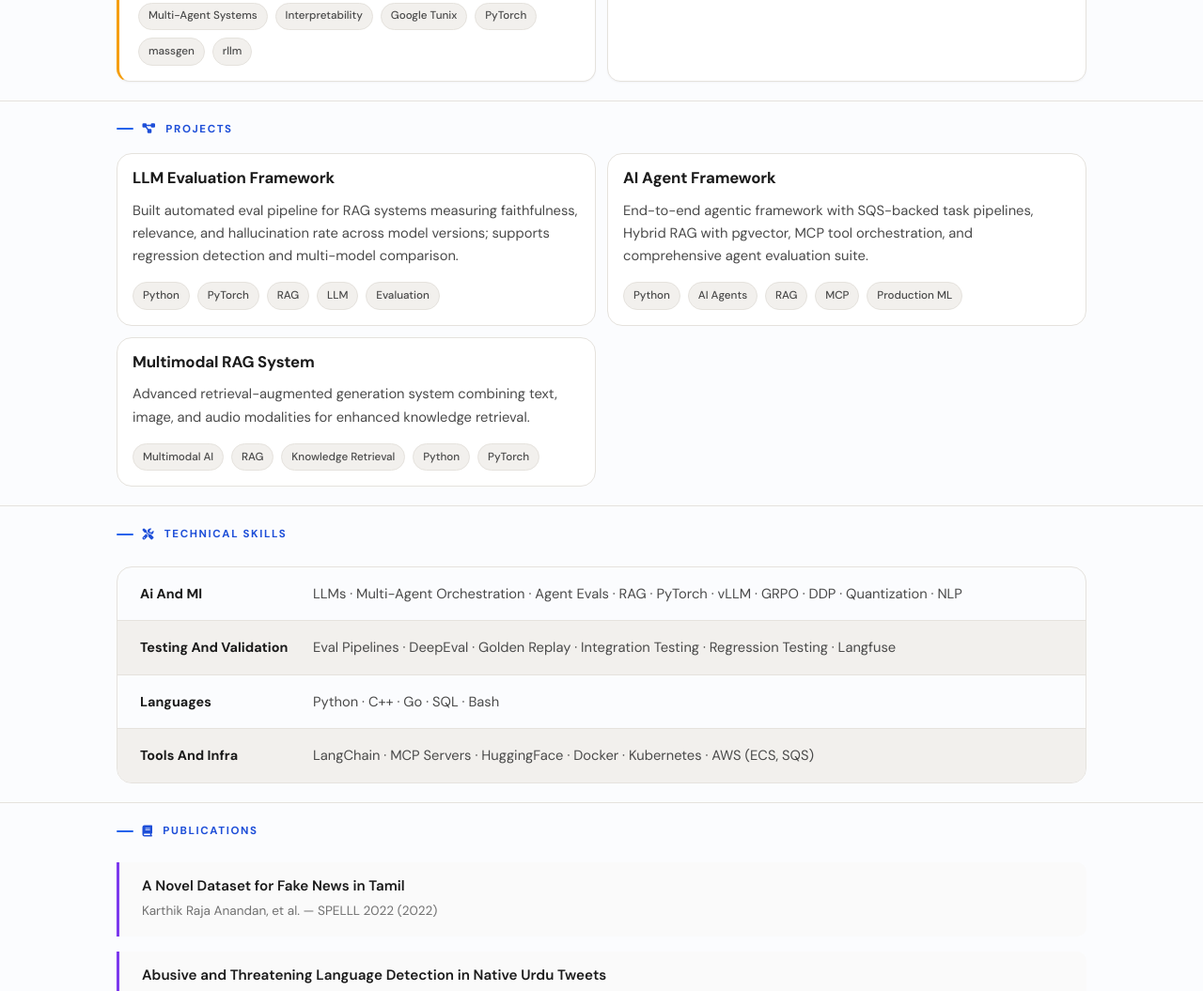
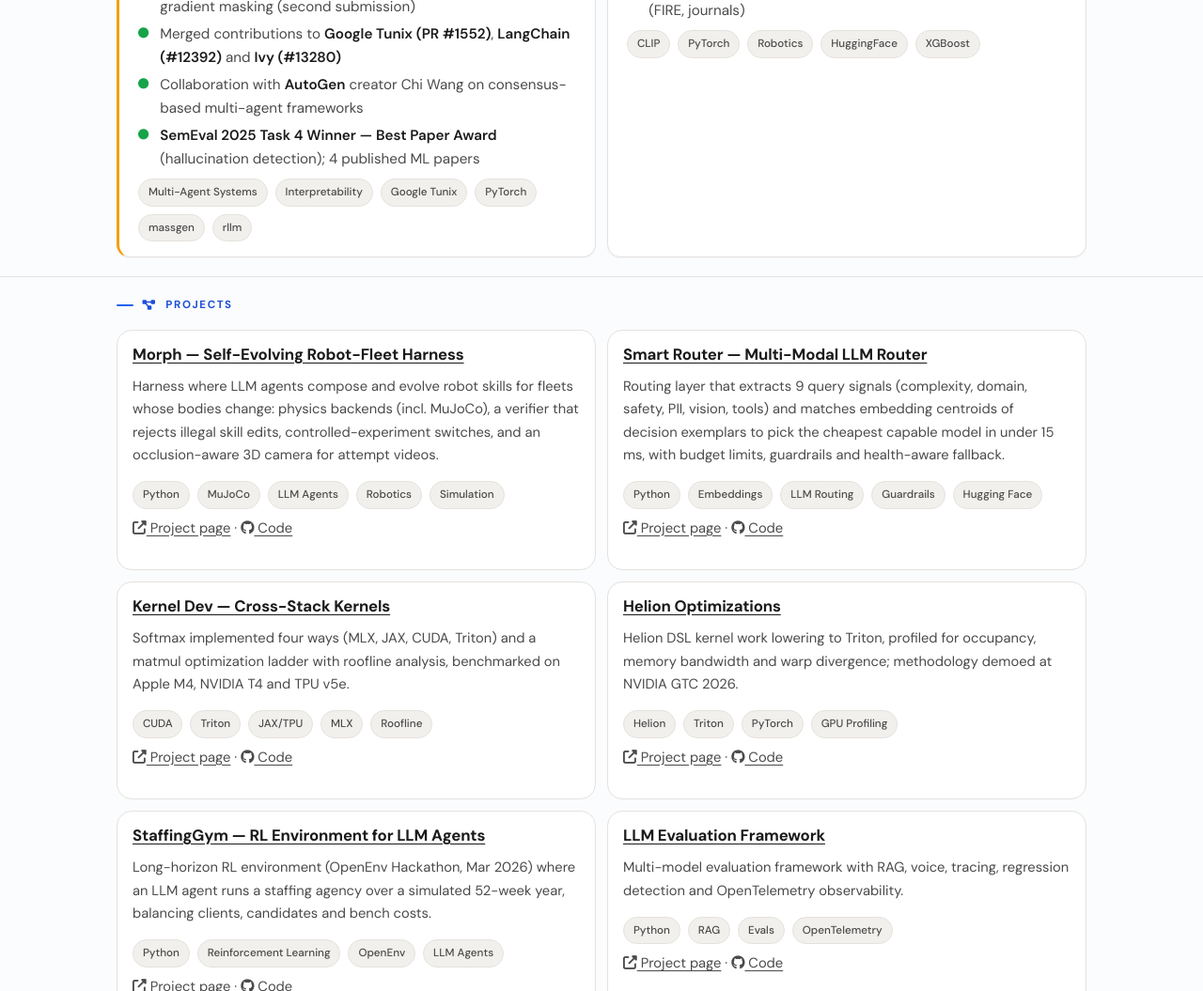
Before and after one commit to kitrakrev/kitrakrev.github.io, an Astro site: page /datascience in a window 1280 px wide. Shown: the part 1745-2800 px from the top of the page at 94% size. Built offline with nearby package versions, Linux system fonts and the light colour scheme; Astro itself is replaced by a stand-in of ours.

Commit message:
Fix project links and data discrepancies; add new projects and achievements
Project cards now render from data.json with links to real repos and their
Pages sites (Morph, Smart Router, Kernel Dev, Helion, StaffingGym, TeamHQ,
LLM evals). Old links pointed to five repos that did not exist.

Align experience with resume: Citi title/start, MultiOn remote, Tunix PR
moved out of the 2023 internship, Elas DAU/TTFT/GRPO bullets, NeurIPS
unlearning submission, AMD ROCm, BayLearn oral, Cal Hacks judge.

```diff
--- /dev/null
+++ b/src/components/ProjectCards.astro
@@ -0,0 +1,26 @@
+---
+import data from '../data/data.json';
+const { view } = Astro.props;
+const cat = view === 'sde' ? 'SDE' : 'Data Science';
+const projects = data.projects.filter((p) => p.category === cat || p.category === 'Both');
+---
+<div class="sde-projects-grid">
+  {
+    projects.map((proj) => (
+      <div class="project-card-compact">
+        <h3>{proj.page ? <a href={proj.page}>{proj.title}</a> : proj.title}</h3>
+        <p>{proj.description}</p>
+        <div class="project-tags">
+          {proj.tags.map((t) => (
+            <span class="tag">{t}</span>
+          ))}
+        </div>
+        <p class="project-links">
+          {proj.page && <a href={proj.page}><i class="fas fa-external-link-alt"></i> Project page</a>}
+          {proj.page && ' · '}
+          <a href={proj.github}><i class="fab fa-github"></i> Code</a>
+        </p>
+      </div>
+    ))
+  }
+</div>
--- a/src/data/data.json
+++ b/src/data/data.json
@@ -2,7 +2,7 @@
   "profile": {
     "name": "Karthik Raja Anandan",
     "title": "Founding AI/ML Engineer at Elas",
-    "description": "Founding AI/ML Engineer at Elas (Pleasanton, CA), building and validating production agentic AI systems — test automation, multi-agent routing, and developer infrastructure. Open-source contributor to Google Tunix, LangChain, and Ivy; demoed GPU kernels at NVIDIA GTC 2026. M.S. AI, UC Santa Cruz (2025, GPA 3.9); SemEval 2025 Task 4 Winner (Best Paper).",
+    "description": "Founding AI/ML Engineer at Elas (Pleasanton, CA), building and validating production agentic AI systems — test automation, multi-agent routing, and developer infrastructure. Open-source contributor to Google Tunix, LangChain, and Ivy; demoed Helion GPU kernels at NVIDIA GTC 2026. M.S. AI, UC Santa Cruz (2025, GPA 3.9); SemEval 2025 Task 4 Winner (Best Paper).",
     "longDescription": "Founding AI/ML Engineer at Elas (Pleasanton, CA), building and validating agentic AI systems — test-automation frameworks, multi-agent routing, and developer tooling across 10+ services. M.S. in Artificial Intelligence, UC Santa Cruz (2025, GPA 3.9/4.0). Open-source contributor to Google Tunix, LangChain, and Ivy; SemEval 2025 Task 4 Winner with Best Paper Award for hallucination detection; demoed GPU kernels at NVIDIA GTC 2026.",
     "contact": {
       "email": "kanandan@ucsc.edu",
@@ -392,11 +392,15 @@
         "REST APIs"
       ],
       "achievements": [
+        "Scaled multi-agent platform to 100+ daily active users",
+        "GRPO post-training on multi-GPU (DDP/NCCL); ~1 s agent TTFT",
         "160-scenario test automation framework with golden replay harness",
         "Routing engine with 100% test coverage and CI quality gates across 10+ agents",
         "Led 10+ repos (800+ commits); 168-page docs; Argo CI/CD on AWS ECS, Kubernetes"
       ],
       "sde_bullets": [
+        "Scaled a production multi-agent AI platform to <strong>100+ daily active users</strong> — agent orchestrator, LLM gateway with routing and fallback, memory/state and RAG",
+        "Cut agent response <strong>TTFT to ~1 second</strong> by optimizing routing, streaming and pipeline execution",
         "Built <strong>160-scenario test automation framework</strong> validating agentic AI correctness — eval suite with <strong>golden replay harness</strong> across routing, tool selection, and code generation",
         "Designed routing engine with <strong>100% test coverage</strong> and <strong>CI-enforced quality gates</strong> across <strong>10+ specialized agents</strong>",
         "Led development across <strong>10+ repos (800+ commits)</strong>; authored <strong>168-page</strong> docs (57 service flows) and <strong>Argo CI/CD</strong> release pipelines on <strong>AWS ECS, Kubernetes</strong>"
@@ -410,6 +414,8 @@
         "MCP"
       ],
       "ds_bullets": [
+        "Ran <strong>GRPO post-training on multi-GPU (DDP/NCCL)</strong> with reward and rollout pipelines built from scratch",
+        "Platform serves <strong>100+ daily active users</strong> at <strong>~1 s TTFT</strong>",
         "Built <strong>160-scenario eval framework</strong> with <strong>golden replay harness</strong> for agentic correctness (routing, tool selection, code gen)",
         "Designed routing across <strong>10+ specialized agents</strong> with quality gates and regression feedback before deploy",
         "Authored <strong>168-page</strong> developer docs and automated release pipelines for the agent platform"
@@ -421,7 +427,7 @@
         "MCP",
         "Argo CI/CD"
       ],
-      "impact": "160-scenario eval suite · 100% routing coverage · 10+ repos (800+ commits)",
+      "impact": "100+ DAU · ~1 s TTFT · GRPO post-training · 160-scenario eval suite",
       "view_tags": [
         "sde",
         "datascience"
@@ -481,10 +487,10 @@
     },
     {
       "id": "career-3",
-      "title": "Software Development Engineer",
+      "title": "Software Developer (C09)",
       "company": "Citi Corp",
       "location": "Chennai, India",
-      "duration": "Aug 2023 - Sep 2024",
+      "duration": "Jul 2023 - Sep 2024",
       "type": "Full-time",
       "description": "Built event-driven microservices processing millions of financial events daily, with integration tests, CI/CD, and developer tooling.",
       "technologies": [
@@ -534,8 +540,8 @@
     {
       "id": "career-4",
       "title": "NLP Engineering Intern",
-      "company": "MultiOn (Stanford Startup)",
-      "location": "Palo Alto, CA",
+      "company": "MultiOn (AI agents startup)",
+      "location": "Remote",
       "duration": "Jun 2023 - Aug 2023",
       "type": "Internship",
       "description": "Shipped open-source integrations for agentic browser automation; improved agent accuracy by 40%.",
@@ -546,12 +552,10 @@
         "Open Source"
       ],
       "achievements": [
-        "Merged LangChain PR #12392; +40% agent accuracy",
-        "Open source: Google Tunix #1552, Ivy #13280 (merged)"
+        "Merged LangChain PR #12392 (MultiOn client toolkit); +40% agent accuracy"
       ],
       "sde_bullets": [
-        "Shipped validated integration merged into <strong>LangChain (PR #12392)</strong>; enhanced agentic system accuracy by <strong>40%</strong>",
-        "Open source: <strong>Google Tunix #1552</strong>, <strong>LangChain #12392 (merged)</strong>, <strong>Ivy #13280 (merged)</strong>"
+        "Shipped validated integration merged into <strong>LangChain (PR #12392)</strong>; enhanced agentic system accuracy by <strong>40%</strong>"
       ],
       "sde_techs": [
         "Python",
@@ -560,8 +564,7 @@
         "Open Source"
       ],
       "ds_bullets": [
-        "Merged <strong>LangChain PR #12392</strong>; <strong>+40%</strong> agentic accuracy with retrieval + vector DBs",
-        "Open source: <strong>Tunix #1552</strong>, <strong>Ivy #13280 (merged)</strong>"
+        "Merged <strong>LangChain PR #12392</strong>; <strong>+40%</strong> agentic accuracy with retrieval + vector DBs"
       ],
       "ds_techs": [
         "LangChain",
@@ -594,8 +597,9 @@
         "rllm"
       ],
       "achievements": [
-        "Contributing to <strong>Google Tunix (PR #1552)</strong>, <strong>Ivy</strong> (merged), <strong>massgen</strong>, and <strong>rllm</strong>",
-        "Collaboration with <strong>AutoGen</strong> creator Chi Wang (DeepMind) on consensus-based multi-agent frameworks",
+        "<strong>Circuit-adaptive machine unlearning</strong> (NeurIPS 2026 submission): MIA AUC 1.0 with best retain accuracy (60.5%) on Gemma-2-2B / TOFU; mechanistic analysis of selective gradient masking (second submission)",
+        "Merged contributions to <strong>Google Tunix (PR #1552)</strong>, <strong>LangChain (#12392)</strong> and <strong>Ivy (#13280)</strong>",
+        "Collaboration with <strong>AutoGen</strong> creator Chi Wang on consensus-based multi-agent frameworks",
         "<strong>SemEval 2025 Task 4 Winner — Best Paper Award</strong> (hallucination detection); 4 published ML papers"
       ],
       "focus": "Multi-Agent Interpretability, Agentic ML",
@@ -626,113 +630,195 @@
   ],
   "projects": [
     {
-      "id": "project-sde-1",
+      "id": "p-morph",
+      "title": "Morph — Self-Evolving Robot-Fleet Harness",
+      "description": "Harness where LLM agents compose and evolve robot skills for fleets whose bodies change: physics backends (incl. MuJoCo), a verifier that rejects illegal skill edits, controlled-experiment switches, and an occlusion-aware 3D camera for attempt videos.",
+      "technologies": [
+        "Python",
+        "MuJoCo",
+        "LLM Agents",
+        "Robotics",
+        "Simulation"
+      ],
+      "category": "Both",
+      "github": "https://github.com/kitrakrev/morph",
+      "tags": [
+        "Python",
+        "MuJoCo",
+        "LLM Agents",
+        "Robotics",
+        "Simulation"
+      ],
+      "date": "2026",
+      "page": "https://kitrakrev.github.io/morph/"
+    },
+    {
+      "id": "p-router",
+      "title": "Smart Router — Multi-Modal LLM Router",
+      "description": "Routing layer that extracts 9 query signals (complexity, domain, safety, PII, vision, tools) and matches embedding centroids of decision exemplars to pick the cheapest capable model in under 15 ms, with budget limits, guardrails and health-aware fallback.",
+      "technologies": [
+        "Python",
+        "Embeddings",
+        "LLM Routing",
+        "Guardrails",
+        "Hugging Face"
+      ],
+      "category": "Both",
+      "github": "https://github.com/kitrakrev/smart-router-multi-modal",
+      "tags": [
+        "Python",
+        "Embeddings",
+        "LLM Routing",
+        "Guardrails",
+        "Hugging Face"
+      ],
+      "date": "2026",
+      "page": "https://kitrakrev.github.io/smart-router-multi-modal/"
+    },
+    {
+      "id": "p-kernels",
+      "title": "Kernel Dev — Cross-Stack Kernels",
+      "description": "Softmax implemented four ways (MLX, JAX, CUDA, Triton) and a matmul optimization ladder with roofline analysis, benchmarked on Apple M4, NVIDIA T4 and TPU v5e.",
+      "technologies": [
+        "CUDA",
+        "Triton",
+        "JAX/TPU",
+        "MLX",
+        "Roofline"
+      ],
+      "category": "Both",
+      "github": "https://github.com/kitrakrev/kernel-dev",
+      "tags": [
+        "CUDA",
+        "Triton",
+        "JAX/TPU",
+        "MLX",
+        "Roofline"
+      ],
+      "date": "2026",
+      "page": "https://kitrakrev.github.io/kernel-dev/"
+    },
+    {
+      "id": "p-helion",
+      "title": "Helion Optimizations",
+      "description": "Helion DSL kernel work lowering to Triton, profiled for occupancy, memory bandwidth and warp divergence; methodology demoed at NVIDIA GTC 2026.",
+      "technologies": [
+        "Helion",
+        "Triton",
+        "PyTorch",
+        "GPU Profiling"
+      ],
+      "category": "Both",
+      "github": "https://github.com/kitrakrev/helion_optimizations",
+      "tags": [
+        "Helion",
+        "Triton",
+        "PyTorch",
+        "GPU Profiling"
+      ],
+      "date": "2026",
+      "page": "https://kitrakrev.github.io/helion_optimizations/"
+    },
+    {
+      "id": "p-staffinggym",
+      "title": "StaffingGym — RL Environment for LLM Agents",
+      "description": "Long-horizon RL environment (OpenEnv Hackathon, Mar 2026) where an LLM agent runs a staffing agency over a simulated 52-week year, balancing clients, candidates and bench costs.",
+      "technologies": [
+        "Python",
+        "Reinforcement Learning",
+        "OpenEnv",
+        "LLM Agents"
+      ],
+      "category": "Data Science",
+      "github": "https://github.com/kitrakrev/rl-recruits",
+      "tags": [
+        "Python",
+        "Reinforcement Learning",
+        "OpenEnv",
+        "LLM Agents"
+      ],
+      "date": "2026",
+      "page": "https://kitrakrev.github.io/rl-recruits/"
+    },
+    {
+      "id": "p-teamhq",
+      "title": "TeamHQ — Autonomous Code-Change Hub",
+      "description": "Org-level command center (Nozomio Hackathon) where proposed code changes become cards that a coding agent turns into pull requests on a target repo.",
+      "technologies": [
+        "TypeScript",
+        "Coding Agents",
+        "GitHub API"
+      ],
+      "category": "SDE",
+      "github": "https://github.com/kitrakrev/teamhq",
+      "tags": [
+        "TypeScript",
+        "Coding Agents",
+        "GitHub API"
+      ],
+      "date": "2026",
+      "page": "https://kitrakrev.github.io/teamhq/"
+    },
+    {
+      "id": "p-evals",
+      "title": "LLM Evaluation Framework",
+      "description": "Multi-model evaluation framework with RAG, voice, tracing, regression detection and OpenTelemetry observability.",
+      "technologies": [
+        "Python",
+        "RAG",
+        "Evals",
+        "OpenTelemetry"
+      ],
+      "category": "Data Science",
+      "github": "https://github.com/kitrakrev/mulit-modal-llm-evals",
+      "tags": [
+        "Python",
+        "RAG",
+        "Evals",
+        "OpenTelemetry"
+      ],
+      "date": "2026",
+      "page": "https://kitrakrev.github.io/mulit-modal-llm-evals/"
+    },
+    {
+      "id": "p-url",
       "title": "Distributed URL Shortener",
-      "description": "Scalable URL service with consistent hashing, Redis caching, and AWS auto-scaling; designed for high read/write throughput with load balancing and health monitoring.",
+      "description": "URL shortener with consistent hashing, Redis caching and OpenTelemetry observability.",
       "technologies": [
         "Go",
         "Redis",
-        "AWS",
-        "Docker",
-        "Kubernetes"
+        "Consistent Hashing",
+        "OpenTelemetry"
       ],
       "category": "SDE",
-      "github": "https://github.com/kitrakrev/distributed-url-shortener",
+      "github": "https://github.com/kitrakrev/url-shortener",
       "tags": [
         "Go",
         "Redis",
-        "AWS",
-        "Distributed Systems",
-        "Docker",
-        "Kubernetes"
+        "Consistent Hashing",
+        "OpenTelemetry"
       ],
-      "date": "2025"
+      "date": "2026"
     },
     {
-      "id": "project-sde-2",
+      "id": "p-logs",
       "title": "Real-Time Log Processing Pipeline",
-      "description": "Fault-tolerant distributed log ingestion using Kafka + Spark Structured Streaming; aggregated metrics stored in PostgreSQL with REST querying layer for analysis.",
+      "description": "Distributed log ingestion, stream processing and analytics with Kafka, Faust, Spark and OpenTelemetry.",
       "technologies": [
         "Kafka",
+        "Faust",
         "Spark",
-        "PostgreSQL",
-        "REST APIs"
+        "OpenTelemetry"
       ],
       "category": "SDE",
-      "github": "https://github.com/kitrakrev/log-pipeline",
+      "github": "https://github.com/kitrakrev/realtime-log-processor",
       "tags": [
         "Kafka",
+        "Faust",
         "Spark",
-        "PostgreSQL",
-        "Distributed Systems",
-        "Streaming"
+        "OpenTelemetry"
       ],
-      "date": "2025"
-    },
-    {
-      "id": "project-ds-1",
-      "title": "LLM Evaluation Framework",
-      "description": "Built automated eval pipeline for RAG systems measuring faithfulness, relevance, and hallucination rate across model versions; supports regression detection and multi-model comparison.",
-      "technologies": [
-        "Python",
-        "PyTorch",
-        "RAG",
-        "OpenAI API",
-        "PostgreSQL"
-      ],
-      "category": "Data Science",
-      "github": "https://github.com/kitrakrev/llm-eval",
-      "tags": [
-        "Python",
-        "PyTorch",
-        "RAG",
-        "LLM",
-        "Evaluation"
-      ],
-      "date": "2025"
-    },
-    {
-      "id": "project-ds-2",
-      "title": "AI Agent Framework",
-      "description": "End-to-end agentic framework with SQS-backed task pipelines, Hybrid RAG with pgvector, MCP tool orchestration, and comprehensive agent evaluation suite.",
-      "technologies": [
-        "Python",
-        "AWS SQS",
-        "pgvector",
-        "MCP",
-        "LiveKit"
-      ],
-      "category": "Data Science",
-      "github": "https://github.com/kitrakrev/ai-agent-framework",
-      "tags": [
-        "Python",
-        "AI Agents",
-        "RAG",
-        "MCP",
-        "Production ML"
-      ],
-      "date": "2025"
-    },
-    {
-      "id": "project-ds-3",
-      "title": "Multimodal RAG System",
-      "description": "Advanced retrieval-augmented generation system combining text, image, and audio modalities for enhanced knowledge retrieval.",
-      "technologies": [
-        "Python",
-        "PyTorch",
-        "RAG",
-        "Multimodal AI"
-      ],
-      "category": "Data Science",
-      "github": "https://github.com/kitrakrev/multimodal-rag",
-      "tags": [
-        "Multimodal AI",
-        "RAG",
-        "Knowledge Retrieval",
-        "Python",
-        "PyTorch"
-      ],
-      "date": "2024"
+      "date": "2026"
     }
   ],
   "qualifications_sde": [
@@ -846,7 +932,7 @@
   "achievements": [
     {
       "id": "achievement-1",
-      "title": "NVIDIA GTC 2026 Demo — Meta Booth",
+      "title": "NVIDIA GTC 2026 — Helion DSL kernel demo (Meta booth)",
       "category": "Industry",
       "date": "2026",
       "organization": "NVIDIA / Meta",
@@ -862,7 +948,7 @@
     },
     {
       "id": "achievement-3",
-      "title": "Google Tunix Contributor — PR #1552",
+      "title": "Google Tunix — Merged PR #1552",
       "category": "Open Source",
       "date": "2025",
       "organization": "Google"
@@ -897,6 +983,27 @@
       "date": "2023",
       "organization": "ICPC",
       "link": "https://icpc.global/"
+    },
+    {
+      "id": "achievement-rocm",
+      "title": "AMD ROCm Certified Associate",
+      "category": "Certification",
+      "date": "2026",
+      "organization": "AMD"
+    },
+    {
+      "id": "achievement-baylearn",
+      "title": "BayLearn — Oral Presentation (hallucination detection)",
+      "category": "Research",
+      "date": "2025",
+      "organization": "BayLearn"
+    },
+    {
+      "id": "achievement-calhacks",
+      "title": "Cal Hacks 13.0 — Judge",
+      "category": "Community",
+      "date": "2026",
+      "organization": "Cal Hacks"
     }
   ],
   "publications": [
--- a/src/pages/datascience.astro
+++ b/src/pages/datascience.astro
@@ -1,4 +1,5 @@
 ---
+import ProjectCards from '../components/ProjectCards.astro';
 import Base from '../layouts/Base.astro';
 import Hero from '../components/Hero.astro';
 import ViewSwitcher from '../components/ViewSwitcher.astro';
@@ -53,23 +54,7 @@ const skillRows = Object.entries(data.ds_skills).map(([key, vals]) => ({
   <section class="projects-section">
     <div class="container">
       <p class="section-label"><i class="fas fa-project-diagram"></i> Projects</p>
-      <div class="sde-projects-grid">
-        {
-          data.projects
-            .filter((p) => p.category === 'Data Science')
-            .map((proj) => (
-              <div class="project-card-compact">
-                <h3>{proj.title}</h3>
-                <p>{proj.description}</p>
-                <div class="project-tags">
-                  {proj.tags.map((t) => (
-                    <span class="tag">{t}</span>
-                  ))}
-                </div>
-              </div>
-            ))
-        }
-      </div>
+      <ProjectCards view="datascience" />
     </div>
   </section>
 
--- a/src/styles/styles.css
+++ b/src/styles/styles.css
@@ -1090,3 +1090,6 @@ section, .section-block, .education-section, .experience-section,
     padding: 0.1em 0.35em;
     font-size: 0.875em;
 }
+
+.project-links{margin-top:.5rem;font-size:.85rem}
+.project-links a,.project-card-compact h3 a{color:inherit;text-decoration:underline;text-underline-offset:3px}
```
Also changed, not shown: src/pages/sde.astro (+2 -16 lines).
